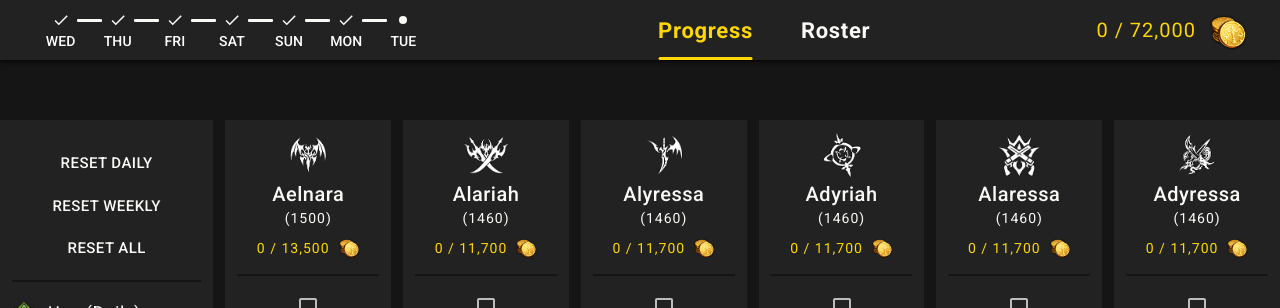
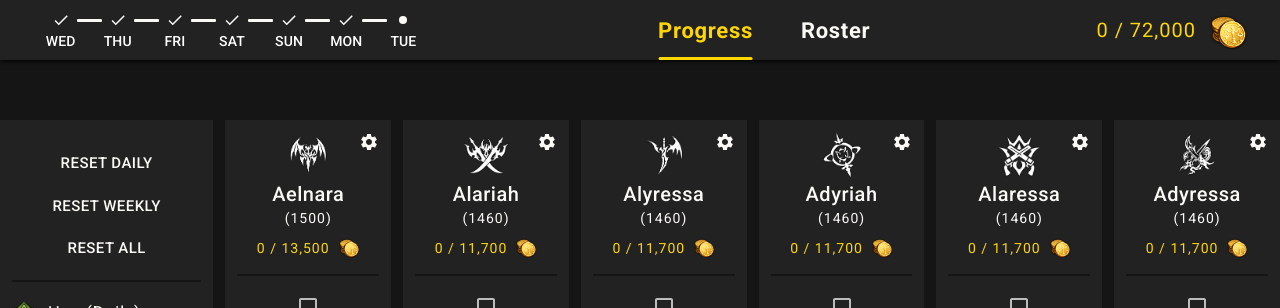
Before and after one commit to Aelnara/loa-tracker, a React (Create React App) app: page / in a window 1280 px wide. Shown: the top 308 px of the page. Built offline with nearby package versions, Linux system fonts and the light colour scheme.

Commit message:
feat: CharacterProgress update char

```diff
--- a/src/sections/Progress/CharacterProgress.tsx
+++ b/src/sections/Progress/CharacterProgress.tsx
@@ -10,12 +10,14 @@ import getClassIcon from '../../utils/getClassIcon';
 import Checkbox from '@mui/material/Checkbox';
 import { getGoldForChar, getPossibleRawGoldForChar } from '../../utils/goldProgression';
 import gold from '../../assets/icons/gold.png';
+import SettingsIcon from '@mui/icons-material/Settings';
 
 interface CharacterProgressProps {
     character: Character;
+    handleEdit: (character: Character) => void;
 }
 
-const CharacterProgress: React.FC<CharacterProgressProps> = ({ character }) => {
+const CharacterProgress: React.FC<CharacterProgressProps> = ({ character, handleEdit }) => {
     const { dispatch } = useContext(RosterContext) as RosterContextType;
     const { attributes, listeners, setNodeRef, transform, transition } = useSortable({ id: character.id });
     const style = { transform: CSS.Transform.toString(transform), transition };
@@ -28,6 +30,9 @@ const CharacterProgress: React.FC<CharacterProgressProps> = ({ character }) => {
     return (
         <div css={containerStyles} style={style} ref={setNodeRef} {...attributes} {...listeners}>
             <div css={headerStyles}>
+                <div css={updateCharContainerStyles} onClick={() => handleEdit(character)}>
+                    <SettingsIcon css={updateCharIconStyles} />
+                </div>
                 <img css={classIconStyles} src={getClassIcon(character.class)} alt={character.class} />
                 <p css={nameStyles}>{character.name}</p>
                 <p css={ilvlStyles}>({character.ilvl})</p>
@@ -78,6 +83,24 @@ const headerStyles = css`
     justify-content: start;
     align-items: center;
     cursor: grab;
+    position: relative;
+`;
+
+const updateCharContainerStyles = css`
+    position: absolute;
+    top: 0;
+    right: 0;
+    cursor: pointer;
+`;
+
+const updateCharIconStyles = css`
+    width: 20px;
+    height: 20px;
+    transition: all 0.1s ease-in-out;
+
+    &:hover {
+        transform: scale(1.1);
+    }
 `;
 
 const classIconStyles = css`
```
